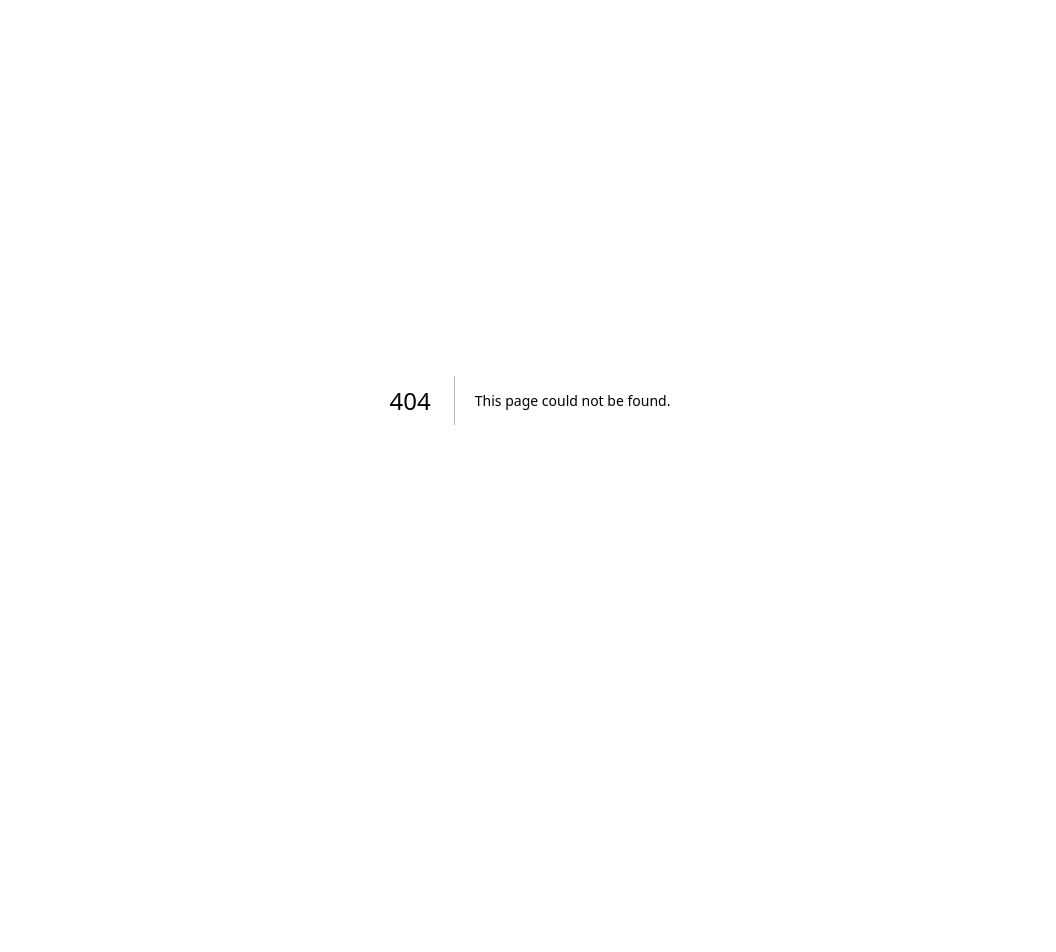
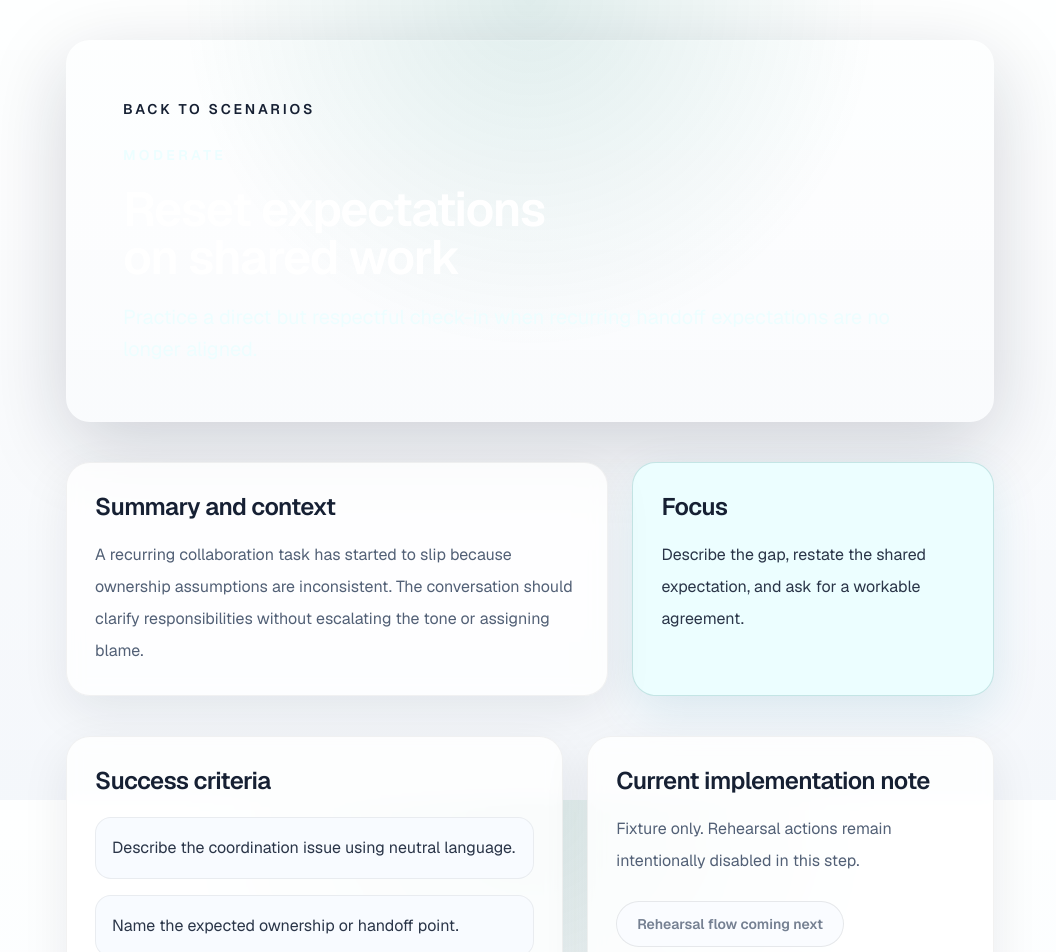
Before and after one commit to sofus-deng/ducelis-open, a Next.js app: page /scenarios/reset-expectations-on-shared-work in a window 1280 px wide. Before the commit this address had no page. Shown: the top 952 px of the page, without its empty margins (110-1166 px from the left). Before the commit the page ends 800 px from the top, so only its background shows below. Built offline with nearby package versions, Linux system fonts and the light colour scheme.

Commit message:
feat(content): add public-safe scenario selection flow

```diff
--- a/app/page.tsx
+++ b/app/page.tsx
@@ -1,3 +1,5 @@
+import Link from "next/link";
+
 const principles = [
   {
     title: "Local-first by default",
@@ -45,6 +47,12 @@ export default function Home() {
             text-first practice experience while keeping the direction honest,
             public-safe, and small.
           </p>
+          <Link
+            href="/scenarios"
+            className="inline-flex w-fit items-center rounded-full bg-white px-5 py-3 text-sm font-semibold text-[var(--foreground)] shadow-[0_12px_32px_rgba(15,23,42,0.2)] transition hover:-translate-y-0.5"
+          >
+            Browse public-safe scenarios
+          </Link>
         </div>
       </section>
 
--- /dev/null
+++ b/app/scenarios/[id]/page.tsx
@@ -0,0 +1,113 @@
+import type { Metadata } from "next";
+import Link from "next/link";
+import { notFound } from "next/navigation";
+import { getScenarioById, scenarios } from "../../../content/scenarios";
+
+type ScenarioDetailPageProps = {
+  params: Promise<{
+    id: string;
+  }>;
+};
+
+export async function generateStaticParams() {
+  return scenarios.map((scenario) => ({ id: scenario.id }));
+}
+
+export async function generateMetadata({
+  params,
+}: ScenarioDetailPageProps): Promise<Metadata> {
+  const { id } = await params;
+  const scenario = getScenarioById(id);
+
+  if (!scenario) {
+    return {
+      title: "Scenario not found | Ducelis Open",
+    };
+  }
+
+  return {
+    title: `${scenario.title} | Ducelis Open`,
+    description: scenario.shortSummary,
+  };
+}
+
+export default async function ScenarioDetailPage({
+  params,
+}: ScenarioDetailPageProps) {
+  const { id } = await params;
+  const scenario = getScenarioById(id);
+
+  if (!scenario) {
+    notFound();
+  }
+
+  return (
+    <main className="mx-auto flex min-h-screen w-full max-w-5xl flex-col px-6 py-10 sm:px-10 lg:px-12">
+      <section className="rounded-3xl border border-white/10 bg-[var(--panel)] px-6 py-14 shadow-[0_24px_80px_rgba(15,23,42,0.18)] sm:px-10 lg:px-14">
+        <Link
+          href="/scenarios"
+          className="text-sm font-semibold uppercase tracking-[0.2em] text-[var(--accent-soft)]"
+        >
+          Back to scenarios
+        </Link>
+        <div className="mt-6 max-w-3xl space-y-5 text-white">
+          <p className="text-sm font-semibold uppercase tracking-[0.24em] text-[var(--accent-soft)]">
+            {scenario.difficultyLabel}
+          </p>
+          <h1 className="text-4xl font-semibold tracking-tight text-balance sm:text-5xl">
+            {scenario.title}
+          </h1>
+          <p className="text-lg leading-8 text-cyan-50/90 sm:text-xl">
+            {scenario.shortSummary}
+          </p>
+        </div>
+      </section>
+
+      <section className="mt-10 grid gap-6 lg:grid-cols-[1.2fr_0.8fr]">
+        <article className="rounded-3xl border border-black/5 bg-white/80 p-7 shadow-[0_16px_48px_rgba(15,23,42,0.08)] backdrop-blur">
+          <h2 className="text-2xl font-semibold tracking-tight">
+            Summary and context
+          </h2>
+          <p className="mt-4 leading-8 text-[var(--muted)]">{scenario.context}</p>
+        </article>
+
+        <article className="rounded-3xl border border-[var(--accent-border)] bg-[var(--accent-soft)] p-7 shadow-[0_16px_48px_rgba(14,116,144,0.12)]">
+          <h2 className="text-2xl font-semibold tracking-tight">Focus</h2>
+          <p className="mt-4 leading-8 text-[var(--muted-strong)]">
+            {scenario.focus}
+          </p>
+        </article>
+      </section>
+
+      <section className="mt-10 grid gap-6 lg:grid-cols-[1.1fr_0.9fr]">
+        <article className="rounded-3xl border border-black/5 bg-white/80 p-7 shadow-[0_16px_48px_rgba(15,23,42,0.08)] backdrop-blur">
+          <h2 className="text-2xl font-semibold tracking-tight">Success criteria</h2>
+          <ul className="mt-5 space-y-4">
+            {scenario.successCriteria.map((criterion) => (
+              <li
+                key={criterion}
+                className="rounded-2xl border border-black/6 bg-[var(--panel-subtle)] px-4 py-4 leading-7 text-[var(--muted-strong)]"
+              >
+                {criterion}
+              </li>
+            ))}
+          </ul>
+        </article>
+
+        <article className="rounded-3xl border border-black/5 bg-white/80 p-7 shadow-[0_16px_48px_rgba(15,23,42,0.08)] backdrop-blur">
+          <h2 className="text-2xl font-semibold tracking-tight">
+            Current implementation note
+          </h2>
+          <p className="mt-4 leading-8 text-[var(--muted)]">{scenario.statusNote}</p>
+          <button
+            type="button"
+            disabled
+            className="mt-6 inline-flex cursor-not-allowed items-center rounded-full border border-black/10 bg-[var(--panel-subtle)] px-5 py-3 text-sm font-semibold text-[var(--muted)] opacity-80"
+          >
+            Rehearsal flow coming next
+          </button>
+        </article>
+      </section>
+    </main>
+  );
+}
--- /dev/null
+++ b/app/scenarios/page.tsx
@@ -0,0 +1,60 @@
+import Link from "next/link";
+import { scenarios } from "../../content/scenarios";
+
+export default function ScenariosPage() {
+  return (
+    <main className="mx-auto flex min-h-screen w-full max-w-6xl flex-col px-6 py-10 sm:px-10 lg:px-12">
+      <section className="rounded-3xl border border-white/10 bg-[var(--panel)] px-6 py-14 shadow-[0_24px_80px_rgba(15,23,42,0.18)] sm:px-10 lg:px-14">
+        <p className="text-sm font-semibold uppercase tracking-[0.24em] text-[var(--accent-soft)]">
+          Scenario library
+        </p>
+        <div className="mt-5 max-w-3xl space-y-4">
+          <h1 className="text-4xl font-semibold tracking-tight text-balance text-white sm:text-5xl">
+            Public-safe rehearsal scenarios for focused review.
+          </h1>
+          <p className="max-w-2xl text-lg leading-8 text-cyan-50/90 sm:text-xl">
+            Start with a small set of neutral fixtures that support browsing and
+            scenario review in the reference edition.
+          </p>
+        </div>
+      </section>
+
+      <section className="mt-10 grid gap-6 md:grid-cols-2">
+        {scenarios.map((scenario) => (
+          <article
+            key={scenario.id}
+            data-testid="scenario-card"
+            className="rounded-3xl border border-black/5 bg-white/80 p-7 shadow-[0_16px_48px_rgba(15,23,42,0.08)] backdrop-blur"
+          >
+            <div className="flex items-center justify-between gap-4">
+              <p className="text-sm font-semibold uppercase tracking-[0.2em] text-[var(--accent)]">
+                {scenario.difficultyLabel}
+              </p>
+              <span className="rounded-full bg-[var(--panel-subtle)] px-3 py-1 text-sm text-[var(--muted)]">
+                3 review points
+              </span>
+            </div>
+            <h2 className="mt-5 text-2xl font-semibold tracking-tight text-balance">
+              {scenario.title}
+            </h2>
+            <p className="mt-4 leading-7 text-[var(--muted)]">
+              {scenario.shortSummary}
+            </p>
+            <p className="mt-5 text-sm leading-6 text-[var(--muted-strong)]">
+              <span className="font-semibold">Focus:</span> {scenario.focus}
+            </p>
+            <p className="mt-4 rounded-2xl border border-[var(--accent-border)] bg-[var(--accent-soft)] px-4 py-4 text-sm leading-6 text-[var(--muted-strong)]">
+              {scenario.statusNote}
+            </p>
+            <Link
+              href={`/scenarios/${scenario.id}`}
+              className="mt-6 inline-flex items-center rounded-full bg-[var(--foreground)] px-5 py-3 text-sm font-semibold text-white transition hover:-translate-y-0.5"
+            >
+              Open scenario
+            </Link>
+          </article>
+        ))}
+      </section>
+    </main>
+  );
+}
--- /dev/null
+++ b/content/scenarios.ts
@@ -0,0 +1,53 @@
+export interface ScenarioFixture {
+  id: string;
+  title: string;
+  shortSummary: string;
+  context: string;
+  focus: string;
+  successCriteria: string[];
+  difficultyLabel: "Foundational" | "Moderate";
+  statusNote: string;
+}
+
+export const scenarios: ScenarioFixture[] = [
+  {
+    id: "schedule-change-direct-report",
+    title: "Review a schedule change with a direct report",
+    shortSummary:
+      "Prepare for a short conversation about shifting ownership and timing after a routine scheduling change.",
+    context:
+      "A teammate needs clarity about a schedule adjustment that affects who covers an upcoming work block. The goal is to explain the change, confirm understanding, and keep the conversation steady and practical.",
+    focus:
+      "Clear explanation, calm tone, and explicit confirmation of next steps.",
+    successCriteria: [
+      "State the schedule change without ambiguity.",
+      "Acknowledge the likely impact on the other person.",
+      "Confirm the agreed next step before closing.",
+    ],
+    difficultyLabel: "Foundational",
+    statusNote:
+      "Fixture only. This reference build supports browsing and review, not live rehearsal.",
+  },
+  {
+    id: "reset-expectations-on-shared-work",
+    title: "Reset expectations on shared work",
+    shortSummary:
+      "Practice a direct but respectful check-in when recurring handoff expectations are no longer aligned.",
+    context:
+      "A recurring collaboration task has started to slip because ownership assumptions are inconsistent. The conversation should clarify responsibilities without escalating the tone or assigning blame.",
+    focus:
+      "Describe the gap, restate the shared expectation, and ask for a workable agreement.",
+    successCriteria: [
+      "Describe the coordination issue using neutral language.",
+      "Name the expected ownership or handoff point.",
+      "End with a simple agreement that both sides can follow.",
+    ],
+    difficultyLabel: "Moderate",
+    statusNote:
+      "Fixture only. Rehearsal actions remain intentionally disabled in this step.",
+  },
+];
+
+export function getScenarioById(id: string) {
+  return scenarios.find((scenario) => scenario.id === id);
+}
```
Also changed, not shown: 1 other file (tests, documents, lock files or other folders).
